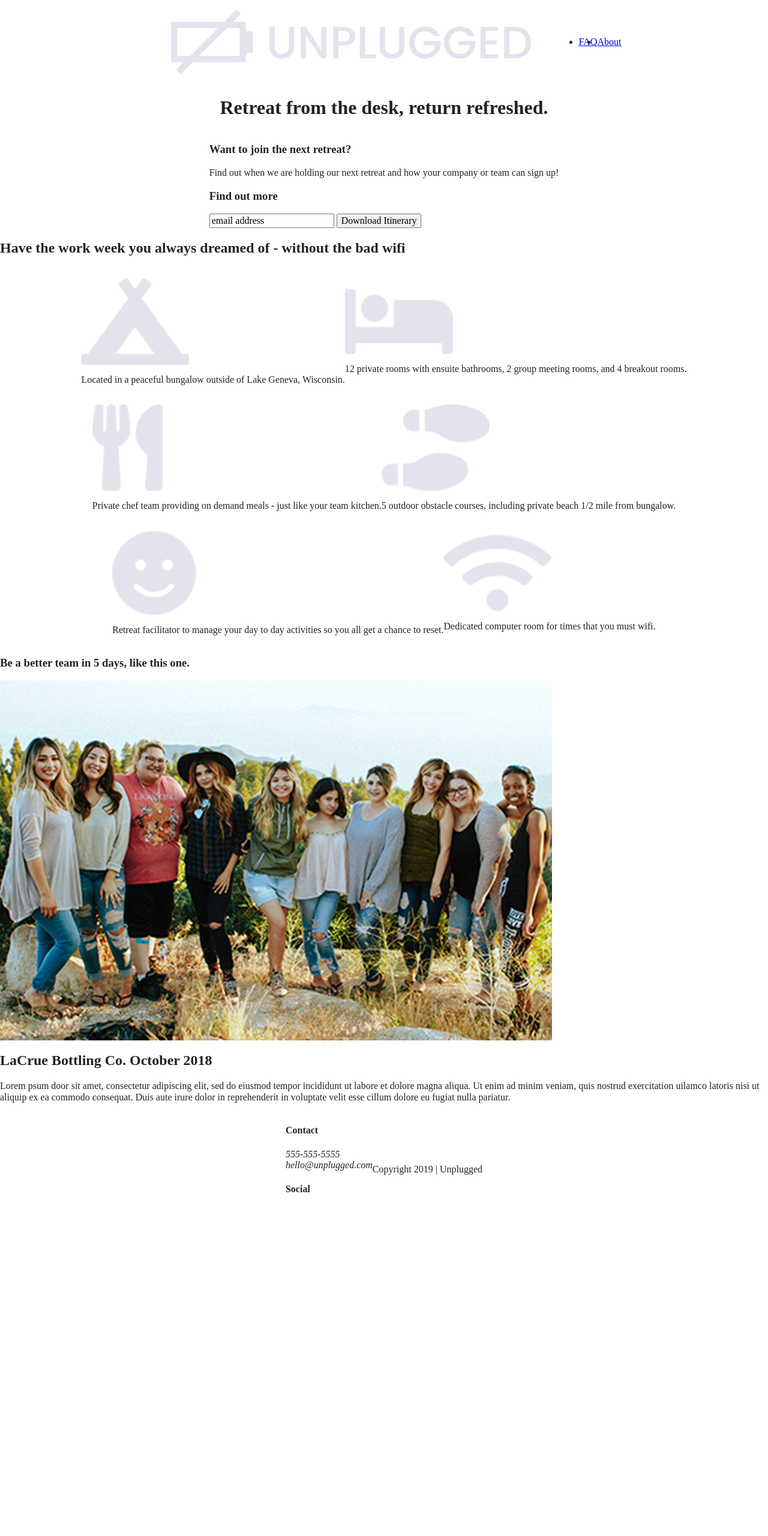
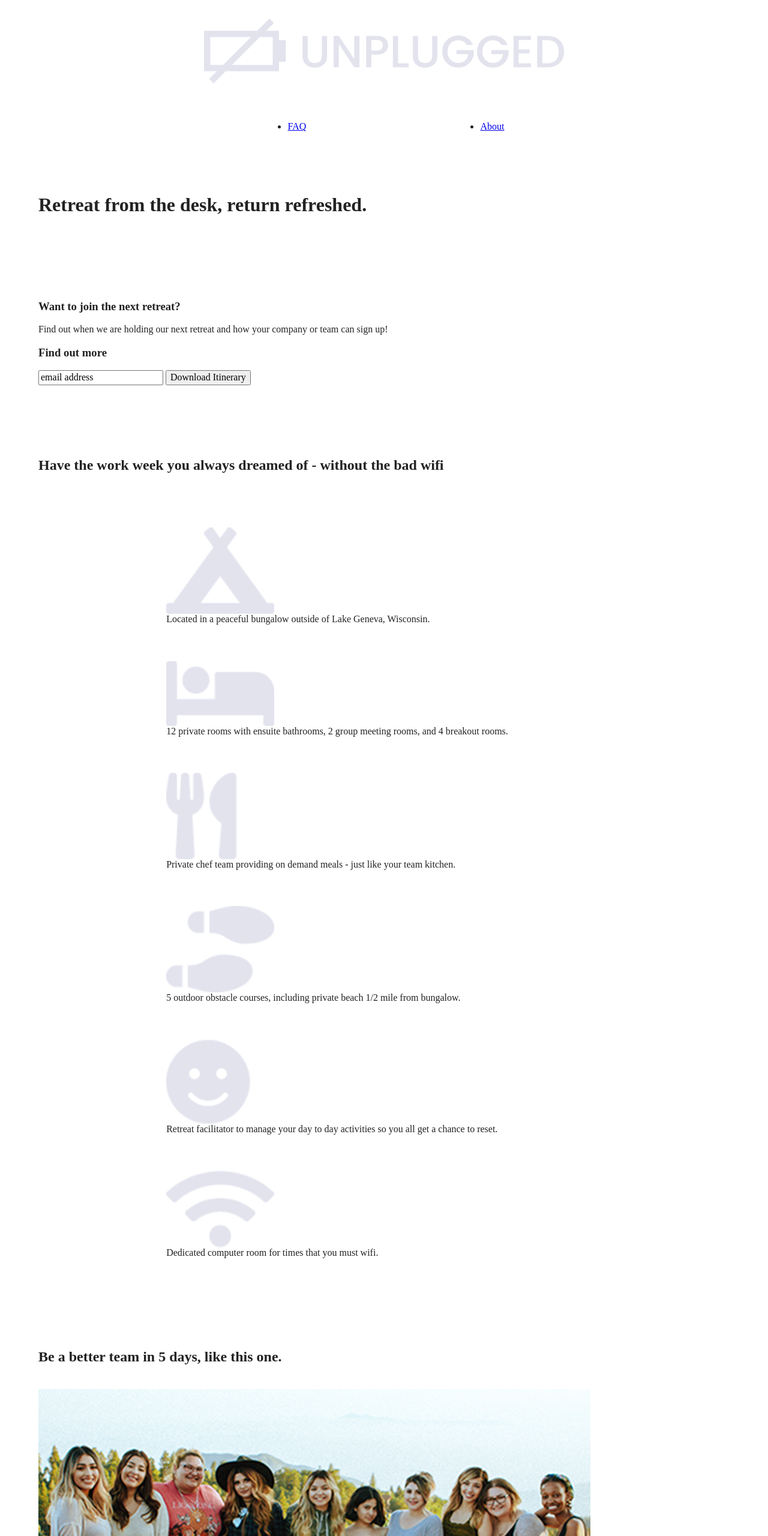
Before and after one commit to KacieNelson/unplugged-retreat, a website built with Parcel: page index.html in a window 1280 px wide. Shown: the top 2560 px of the page at 60% size. Before the commit the page ends 2045 px from the top, so only its background shows below. Built offline with nearby package versions, Linux system fonts and the light colour scheme.

Commit message:
Margins added

```diff
--- a/css/main.css
+++ b/css/main.css
@@ -87,6 +87,11 @@ textarea {
    Author's custom styles
    ========================================================================== */
 
+.content-wrapper {
+  width: 90%;
+  margin: 50px 0;
+}
+
 /*---------------- Base Header - Footer Styles --------------------*/
 
 header,
@@ -98,15 +103,22 @@ footer {
 
 /* Header styles */
 
+header {
+  padding: 15px 0;
+}
+
 header .content-wrapper {
   display: flex;
   justify-content: center;
   align-items: center;
   flex-flow: row wrap;
+  margin: 0;
 }
 
 .header-divider {
-
+  width: 100%;
+  height: 1px;
+  margin: 10px 0 20px 0;
 }
 
 header nav {
@@ -114,15 +126,26 @@ header nav {
   justify-content: space-around;
   align-items: center;
   flex-flow: row wrap;
+  width: 60%;
 }
 
 header nav ul {
   display: flex;
   justify-content: space-around;
+  width: 100%;
 }
 
 
 /* Footer styles */
+
+footer .content-wrapper {
+  width: 55%;
+  margin: 50px 0;
+}
+
+footer {
+  flex-direction: column;
+}
 
 footer .social-icons {
   display: flex;
@@ -130,10 +153,22 @@ footer .social-icons {
   align-items: center;
 }
 
+footer p {
+  margin: 0;
+}
+
 footer .social-icons p {
   display: flex;
   justify-content: center;
   align-items: center;
+}
+
+footer .contact {
+  margin-bottom: 50px;
+}
+
+footer .copywright {
+  margin: 20px 0;
 }
 
 /*------------------ Mobile Styles - Homepage -------------------*/
@@ -157,6 +192,19 @@ aside {
   flex-flow: row wrap;
 }
 
+.features h2 {
+  margin-bottom: 60px;
+}
+
+.features p {
+  margin: 0;
+}
+
+.features article {
+  width: 63%;
+  margin: 30px 0;
+}
+
 .features .features-items {
   display: flex;
   justify-content: center;
@@ -168,6 +216,15 @@ aside {
   display: flex;
   justify-content: center;
   flex-flow: row wrap;
+}
+
+.reviews h2 {
+  margin-bottom: 40px;
+}
+
+.reviews h3 {
+  width: 55%;
+  margin: 20px 0;
 }
 
 /*================ ABOUT PAGE ===================*/
@@ -187,6 +244,10 @@ aside {
   flex-flow: row wrap;
 }
 
+.contact-content p {
+  margin: 0;
+}
+
 
 /*================= FAQ PAGE ====================*/
 
@@ -202,6 +263,14 @@ aside {
   justify-content: center;
   align-items: center;
   flex-flow: row wrap;
+}
+
+.faq h2 {
+  margin-bottom: 40px;
+}
+
+.faq-content {
+  margin-bottom: 50px;
 }
 
 
--- a/index.html
+++ b/index.html
@@ -98,19 +98,19 @@
     </section>
 
     <section class="reviews">
+      <div class="content-wrapper">
+        <h2>Be a better team in 5 days, like this one.</h2>
         <article>
-        <h3>Be a better team in 5 days, like this one.</h3>
-        <div class="content-wrapper">
+          <div>
             <img src="img/omar-lopez.png" alt="team photo" />
-        </div>
-        <div class="content-wrapper">
-          <h2>LaCrue Bottling Co. October 2018</h2>
+            <h3>LaCrue Bottling Co. October 2018</h3>
             <p>Lorem psum door sit amet, consectetur adipiscing elit, sed do eiusmod tempor incididunt ut labore et dolore magna
               aliqua. Ut enim ad minim veniam, quis nostrud exercitation uilamco latoris nisi ut aliquip ex ea commodo consequat.
               Duis aute irure dolor in reprehenderit in voluptate velit esse cillum dolore eu fugiat nulla pariatur.
             </p>
           </div>
         </article>
+      </div>
     </section>
 
   </main>
```
Lines whose indentation alone changed are shown as unchanged.
